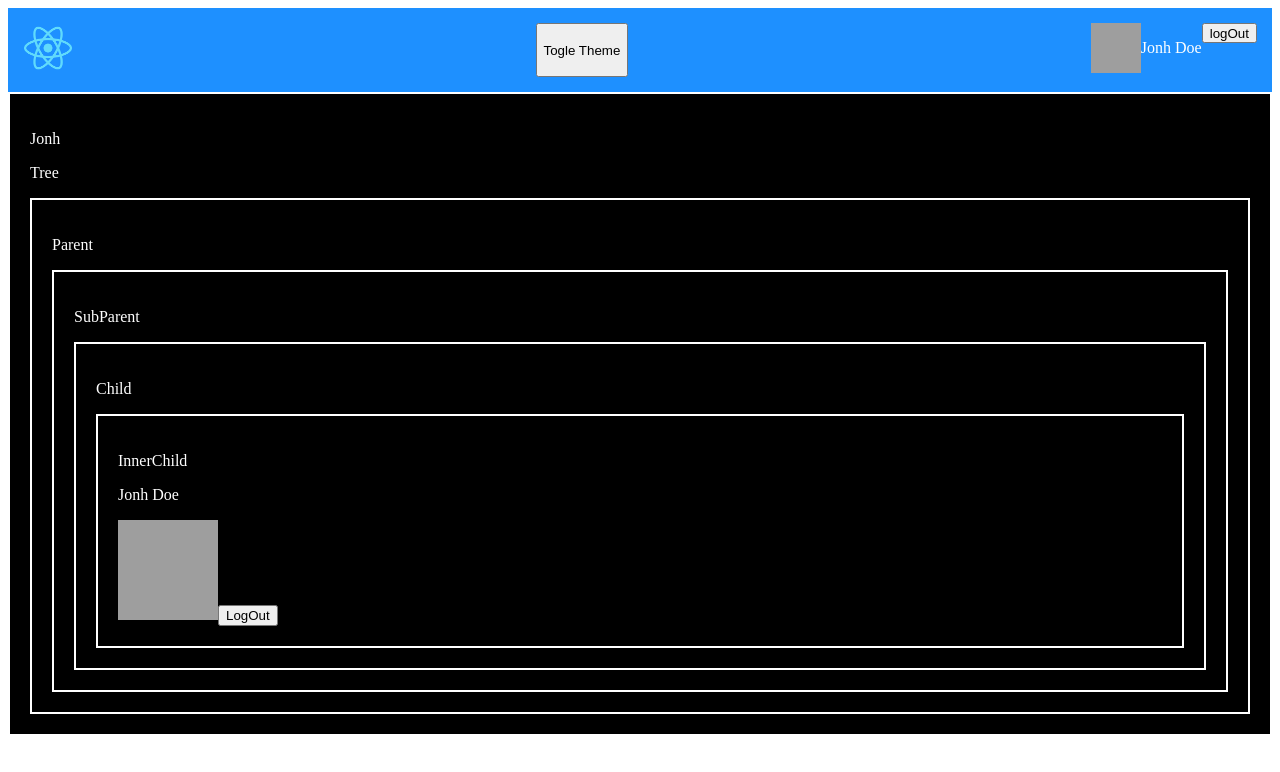
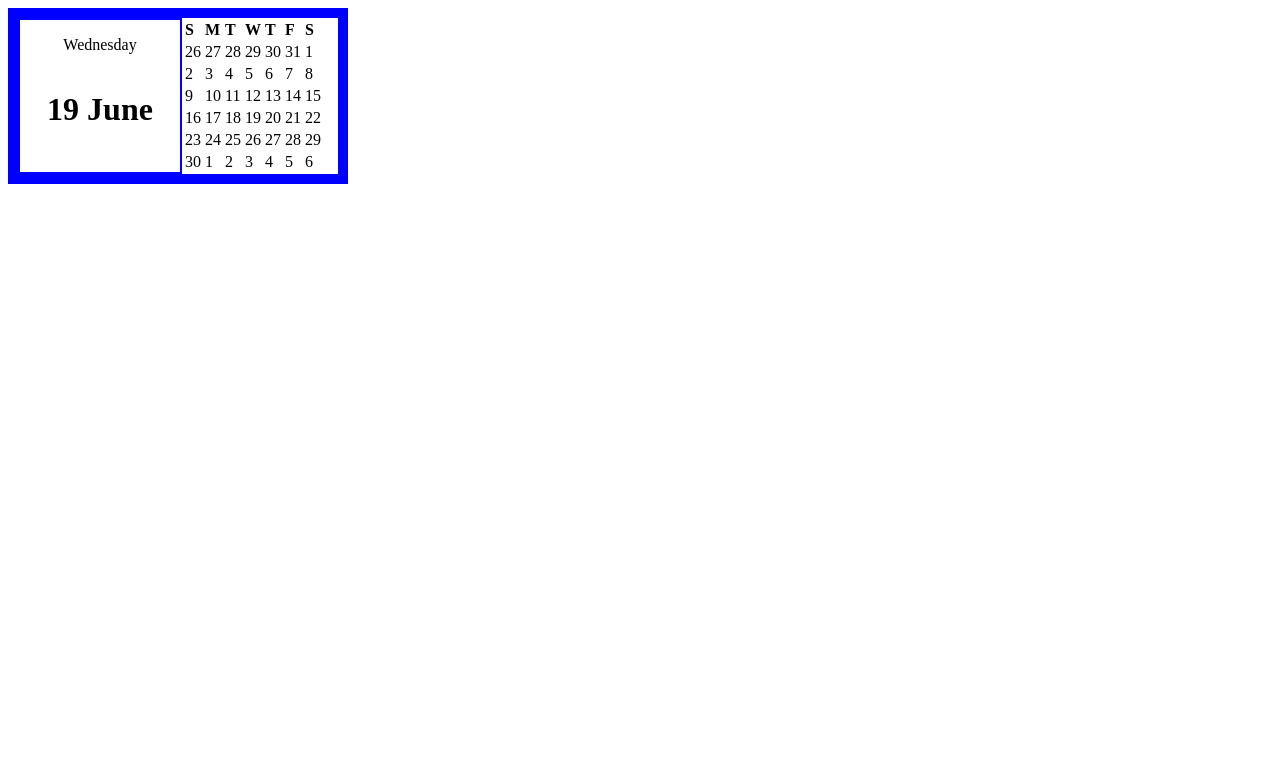
Before and after one commit to VitaliyKhrol/fd-react-welcome-2024, a React (Create React App) app: page /todo in a window 1280 px wide. Shown: the top 772 px of the page. Built offline with nearby package versions, Linux system fonts and the light colour scheme; grey boxes are pictures that could not be loaded.

Commit message:
Calendar Task

```diff
--- /dev/null
+++ b/src/App_calendar.js
@@ -0,0 +1,16 @@
+import React, { Component } from 'react';
+import Calendar from './components/Calendar';
+
+
+class AppCalendar extends Component {
+    render() {
+        return (
+            <div>
+                <Calendar/>
+
+            </div>
+        );
+    }
+}
+
+export default AppCalendar;
--- /dev/null
+++ b/src/components/Calendar/Calendar.module.css
@@ -0,0 +1,17 @@
+.container {
+    display: flex;
+    flex-direction: row;
+    width: 20em;
+    border: 10px solid blue
+
+
+}
+
+.currentDay{
+    display: flex;
+    border : 2px solid blue;
+    flex-direction: column;
+    width: 10em;
+    align-items: center;
+
+}
--- /dev/null
+++ b/src/components/Calendar/CalendarBody/Day/index.js
@@ -0,0 +1,22 @@
+import React from 'react';
+import { format } from 'date-fns/format';
+import DaysContext from '../../contextsCalendar/DaysContext';
+
+const Day = (props) => {
+    return (
+        <DaysContext.Consumer>
+            {([currentDay, handleDayClick]) => {
+
+                return (
+                    <td onClick={() => handleDayClick(props.day)}>
+                        {format(props.day, 'd')}
+                    </td>
+                );
+            }
+            }
+        </DaysContext.Consumer>
+
+    );
+}
+
+export default Day;
--- /dev/null
+++ b/src/components/Calendar/CalendarBody/Mouth/index.js
@@ -0,0 +1,44 @@
+import React from 'react';
+import Week from '../Week';
+import DaysContext from '../../contextsCalendar/DaysContext';
+import { format, getWeeksInMonth } from 'date-fns'
+import {startOfMonth,differenceInWeeks,startOfYear} from 'date-fns';
+
+//TODO: getWeeksInMonth
+
+const Mount = (props) => {
+    return (
+        <DaysContext.Consumer>
+            {([currentDay]) => {
+
+                const weeks = getWeeksInMonth(currentDay);
+                const years = format(currentDay, 'y')
+
+                const startOfYearDate = startOfYear(currentDay); // начало года для указанной даты
+                const startOfMonthDate = startOfMonth(currentDay); // начало месяца для указанной даты
+
+                const weeksSinceStartOfYear = differenceInWeeks(startOfMonthDate, startOfYearDate);
+                console.log(weeksSinceStartOfYear)
+
+                const daysArray = [];
+
+                for (let i = 1; i <= weeks; i++) {
+                    daysArray.push(<Week year={years} week={weeksSinceStartOfYear+i} />)}
+                    console.log(daysArray)
+
+                    return (
+                        <tbody>
+                            {daysArray}
+                        </tbody>
+
+                    )
+
+                }
+            }
+
+        </DaysContext.Consumer>
+
+    );
+}
+
+export default Mount;
--- /dev/null
+++ b/src/components/Calendar/CalendarBody/Week/index.js
@@ -0,0 +1,26 @@
+import {parse} from 'date-fns';
+import {addDays,startOfMonth,differenceInWeeks,startOfYear} from 'date-fns';
+import React from 'react';
+import Day from '../Day';
+
+const Week = (props) => {
+    const {year,week}= props;
+
+    // const startOfWeek = parse(`${year} ${week}`, 'yyyy w', new Date())
+
+    const startOfWeek = parse(`${year} ${week}`, 'Y w', new Date());
+
+    const daysArray =[];
+
+    for (let i=0; i<7; i++){
+        daysArray.push(<Day day = {addDays(startOfWeek,i)}/>)
+    }
+
+    return (
+        <tr>
+            {daysArray}
+        </tr>
+    );
+}
+
+export default Week;
--- /dev/null
+++ b/src/components/Calendar/CalendarBody/index.js
@@ -0,0 +1,24 @@
+import React from 'react';
+import Mount from './Mouth';
+
+
+const CalendarBody = () => {
+
+
+    const weekDays =['S','M','T','W','T','F','S'];
+    return (
+        <table>
+            <thead>
+                <tr style = {{fontWeight:'bold'}}>
+                    {weekDays.map(d => <td>{d}</td>)}
+                </tr>
+            </thead>
+
+                <Mount mount={6}/>
+
+
+        </table>
+    );
+}
+
+export default CalendarBody;
--- /dev/null
+++ b/src/components/Calendar/CurrentDay/index.js
@@ -0,0 +1,16 @@
+import { format } from 'date-fns/format';
+import React from 'react';
+import styles from '../Calendar.module.css'
+
+const CurrentDay = (props) => {
+
+     const {day} = props;
+    return (
+        <div className={styles.currentDay}>
+            <p>{format(day,'cccc')}</p>
+            <h1>{format(day,'d')} {format (day,'MMMM')}</h1>
+        </div>
+    );
+}
+
+export default CurrentDay;
--- /dev/null
+++ b/src/components/Calendar/contextsCalendar/DaysContext.js
@@ -0,0 +1,6 @@
+
+import  React from "react";
+
+const DaysContext = React.createContext();
+
+export default DaysContext;
--- /dev/null
+++ b/src/components/Calendar/index.js
@@ -0,0 +1,36 @@
+import React, { Component } from 'react';
+import CurrentDay from './CurrentDay';
+import CalendarBody from './CalendarBody'
+import DaysContext from './contextsCalendar/DaysContext';
+import styles from './Calendar.module.css';
+
+class Calendar extends Component {
+    constructor(props) {
+        super(props);
+        this.state = {
+            currentDay: new Date()
+        }
+    }
+
+  handleDayClick = (day) => {
+        this.setState({
+            currentDay: day
+        })
+      };
+
+
+    render() {
+        const { currentDay } = this.state
+        return (
+            <DaysContext.Provider value={[this.state.currentDay, this.handleDayClick ]} >
+                <div className={styles.container}>
+                    <CurrentDay day={currentDay} />
+                    <CalendarBody />
+                </div>
+            </DaysContext.Provider>
+
+        );
+    }
+}
+
+export default Calendar;
--- a/src/index.js
+++ b/src/index.js
@@ -1,6 +1,7 @@
 import React from 'react';
 import ReactDOM from 'react-dom/client';
 import App from './App';
+import AppCalendar from './App_calendar';
 
 
 
@@ -8,6 +9,6 @@ const root = ReactDOM.createRoot(document.querySelector('#root'));
 
 root.render(
 
-  <App/>
+  <AppCalendar/>
 
 );
```
